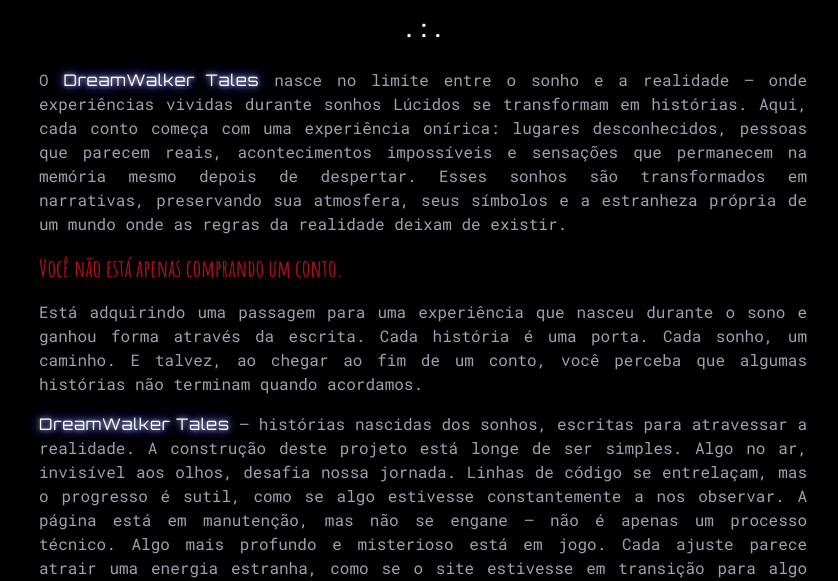
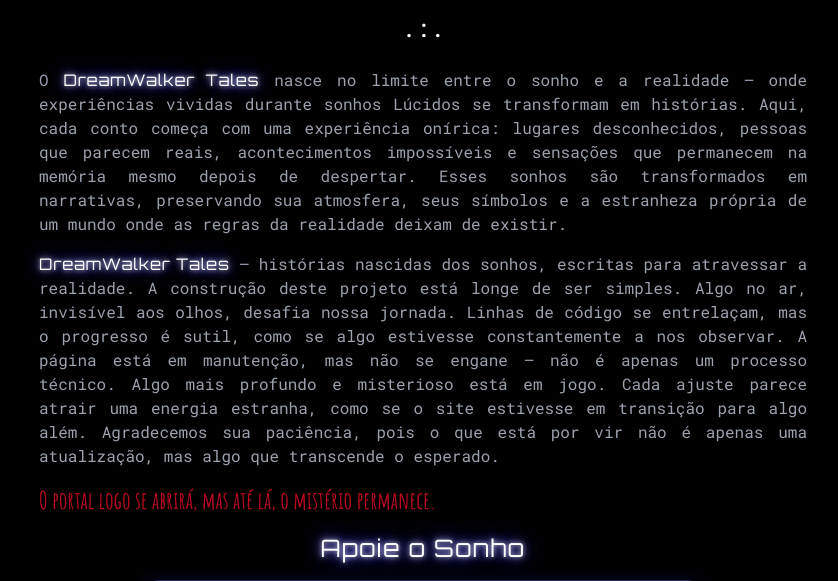
Before and after one commit to mrld-rodor/dreamwalker, a Flask app: page / in a window 1280 px wide. Shown: the part 989-1570 px from the top of the page, without its empty margins (217-1055 px from the left). Run offline with Flask 3, Linux system fonts and the light colour scheme; some libraries are stand-ins or nearby versions.

Commit message:
fix: some texts

```diff
--- a/templates/index.html
+++ b/templates/index.html
@@ -48,10 +48,7 @@
         sensações que permanecem na memória mesmo depois de despertar. Esses sonhos são transformados em narrativas,
         preservando sua atmosfera, seus símbolos e a estranheza própria de um mundo onde as regras da
         realidade deixam de existir.</p>
-        <p><span class="hero-slogan text-2xl">Você não está apenas comprando um conto.</span></p>
-        <p>Está adquirindo uma passagem para uma experiência que nasceu durante o sono e ganhou forma através da escrita.
-        Cada história é uma porta. Cada sonho, um caminho. E talvez, ao chegar ao fim de um conto,
-        você perceba que algumas histórias não terminam quando acordamos.</p>
+
         <p><span class="span-text">DreamWalker Tales</span> — histórias nascidas dos sonhos, escritas para atravessar a realidade.
         A construção deste projeto está longe de ser simples. Algo no ar, invisível aos olhos, desafia nossa jornada.
         Linhas de código se entrelaçam, mas o progresso é sutil, como se algo estivesse constantemente a nos observar.
```
